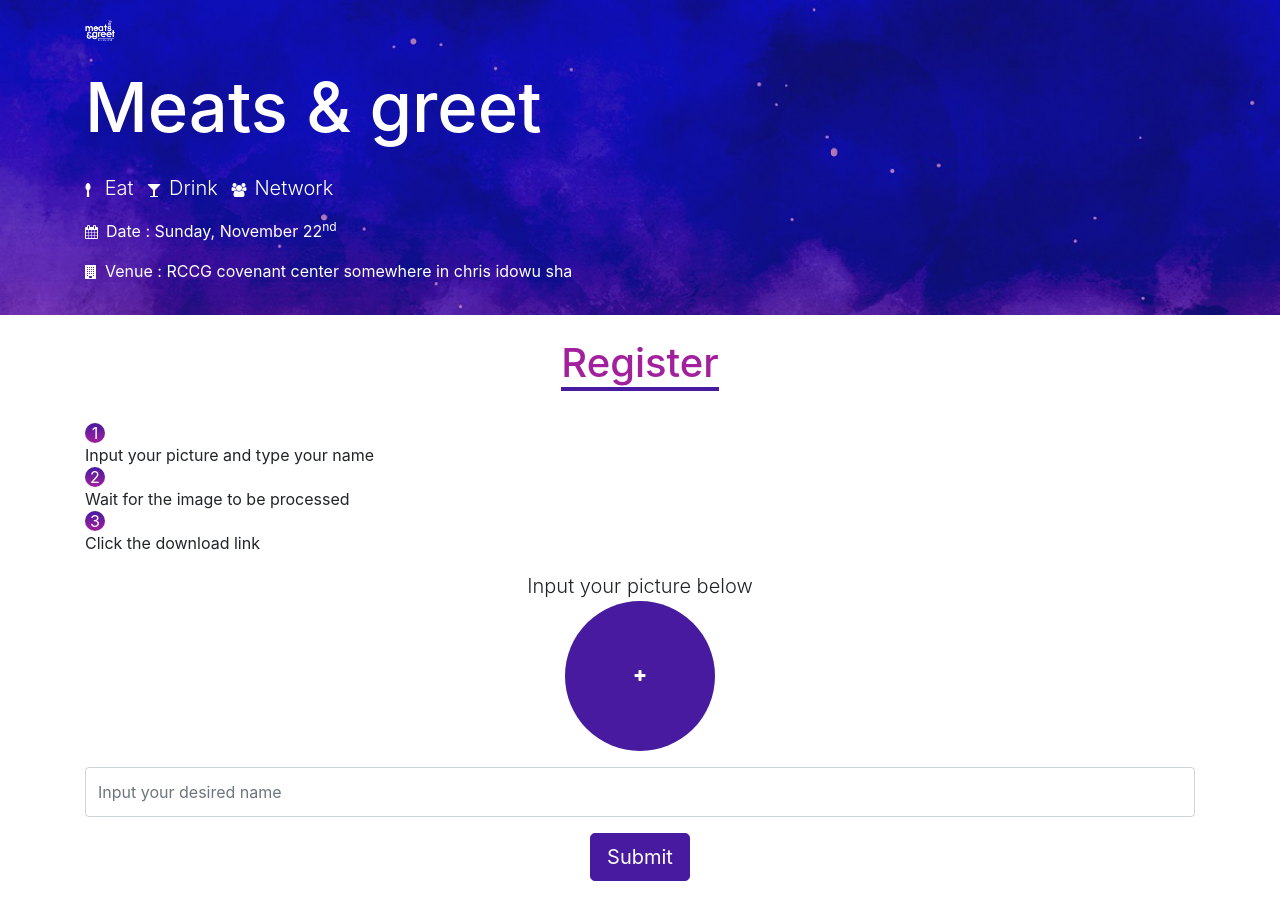
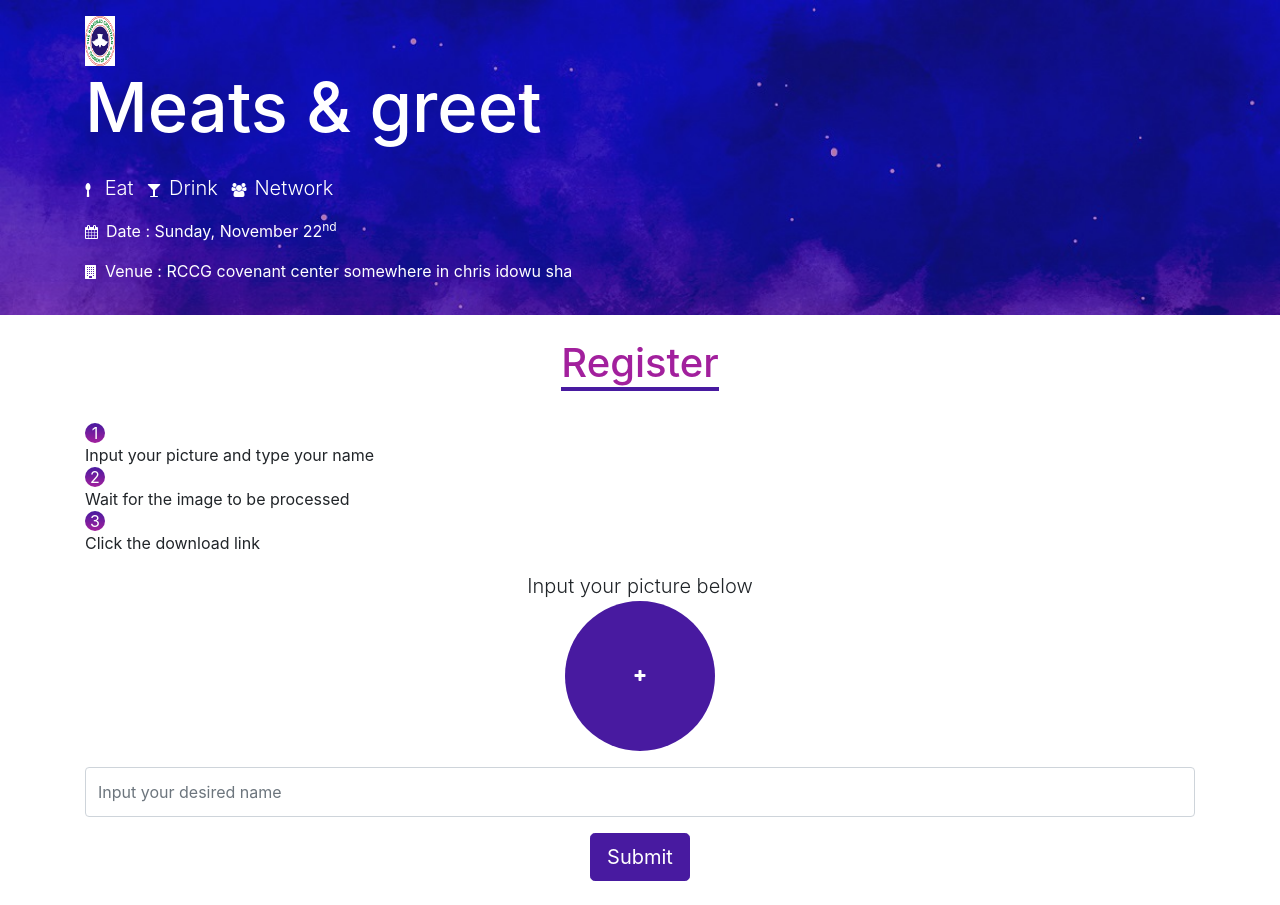
Before and after one commit to Sharpmind015/Meats-and-greet, a plain HTML site: page index.html in a window 1280 px wide. Drawn offline with Linux system fonts and the light colour scheme.

Commit message:
Update index.html

```diff
--- a/index.html
+++ b/index.html
@@ -19,7 +19,7 @@
   <header class="p-3 py-2d-flex justify-content-center align-items-center flex-column">
     <div class="container">
       <a href="">
-        <img src="img/mNG.png" class="logo" alt="">
+        <img src="img/res000001.png" class="logo" alt="">
       </a>
     </div>
     <section id="hero" class="d-flex justify-content-center align-items-center flex-column">
@@ -70,7 +70,6 @@
     </div>
   </div>
   <div class="cross"></div>
-  <script src="js/html2canvas.js"></script>
   <script src="js/app.js"></script>
 </body>
 
```
